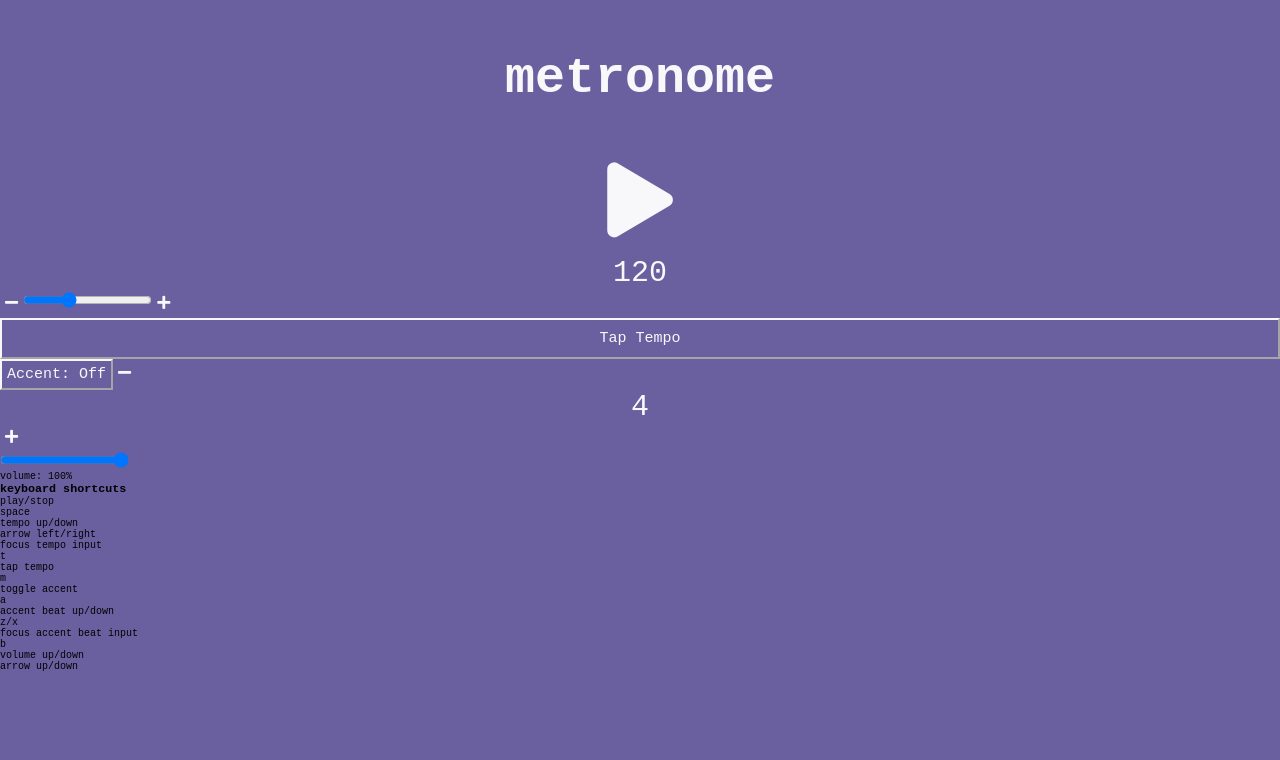
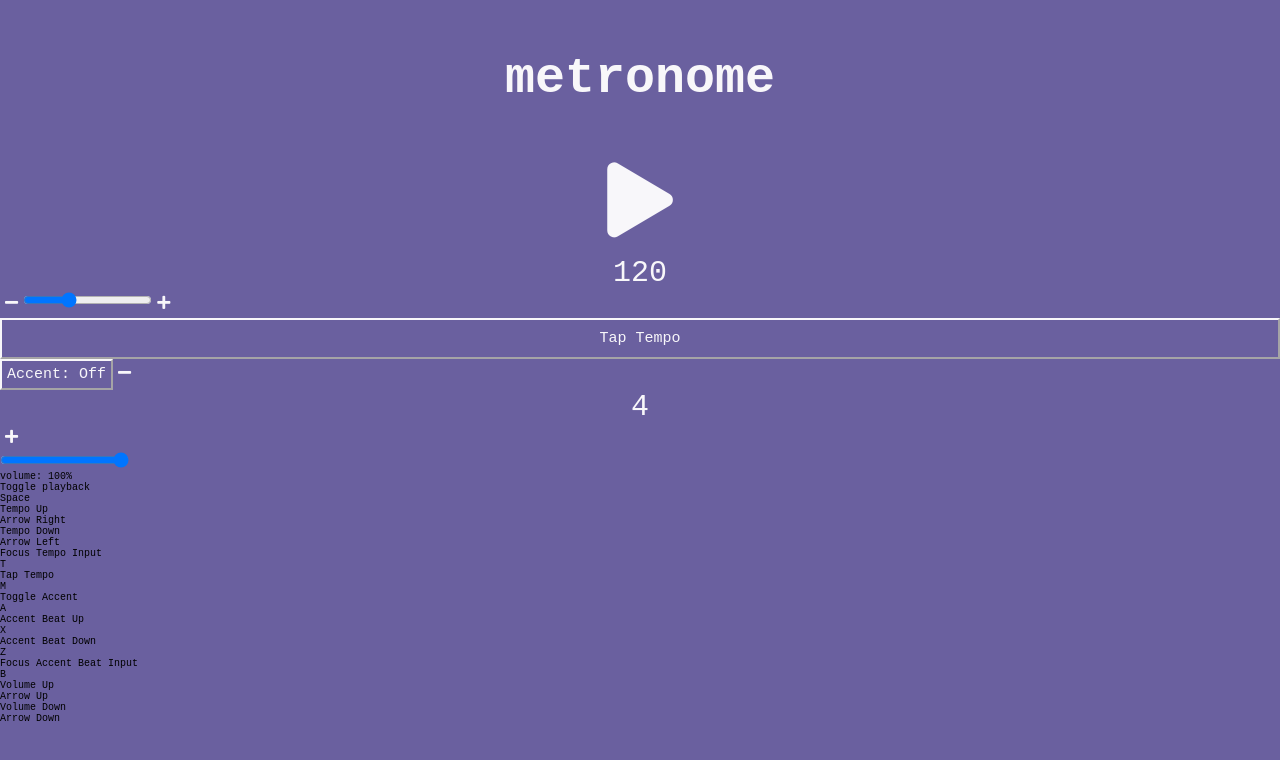
Before and after one commit to alanpaulprice/metronome, a React (Create React App) app: page / in a window 1280 px wide. Shown: the top 760 px of the page. Built offline with nearby package versions, Linux system fonts and the light colour scheme; no server answers.

Commit message:
KeyboardShortcutsLegend: reworked way JSX is generated

```diff
--- a/src/components/KeyboardShortcutsLegend.js
+++ b/src/components/KeyboardShortcutsLegend.js
@@ -2,43 +2,28 @@ import React from 'react';
 import Div from '../elements/Div';
 
 const KeyboardShortcutsLegend = () => {
-  return (
+  const legend = [
+    { action: 'Toggle playback', key: 'Space' },
+    { action: 'Tempo Up', key: 'Arrow Right' },
+    { action: 'Tempo Down', key: 'Arrow Left' },
+    { action: 'Focus Tempo Input', key: 'T' },
+    { action: 'Tap Tempo', key: 'M' },
+    { action: 'Toggle Accent', key: 'A' },
+    { action: 'Accent Beat Up', key: 'X' },
+    { action: 'Accent Beat Down', key: 'Z' },
+    { action: 'Focus Accent Beat Input', key: 'B' },
+    { action: 'Volume Up', key: 'Arrow Up' },
+    { action: 'Volume Down', key: 'Arrow Down' }
+  ];
+
+  const legendJSX = legend.map(obj => (
     <Div>
-      <h3>keyboard shortcuts</h3>
-      <Div>
-        <Div>play/stop</Div>
-        <Div>space</Div>
-      </Div>
-      <Div>
-        <Div>tempo up/down</Div>
-        <Div>arrow left/right</Div>
-      </Div>
-      <Div>
-        <Div>focus tempo input</Div>
-        <Div>t</Div>
-      </Div>
-      <Div>
-        <Div>tap tempo</Div>
-        <Div>m</Div>
-      </Div>
-      <Div>
-        <Div>toggle accent</Div>
-        <Div>a</Div>
-      </Div>
-      <Div>
-        <Div>accent beat up/down</Div>
-        <Div>z/x</Div>
-      </Div>
-      <Div>
-        <Div>focus accent beat input</Div>
-        <Div>b</Div>
-      </Div>
-      <Div>
-        <Div>volume up/down</Div>
-        <Div>arrow up/down</Div>
-      </Div>
+      <Div>{obj.action}</Div>
+      <Div>{obj.key}</Div>
     </Div>
-  );
+  ));
+
+  return legendJSX;
 };
 
 export default KeyboardShortcutsLegend;
```
